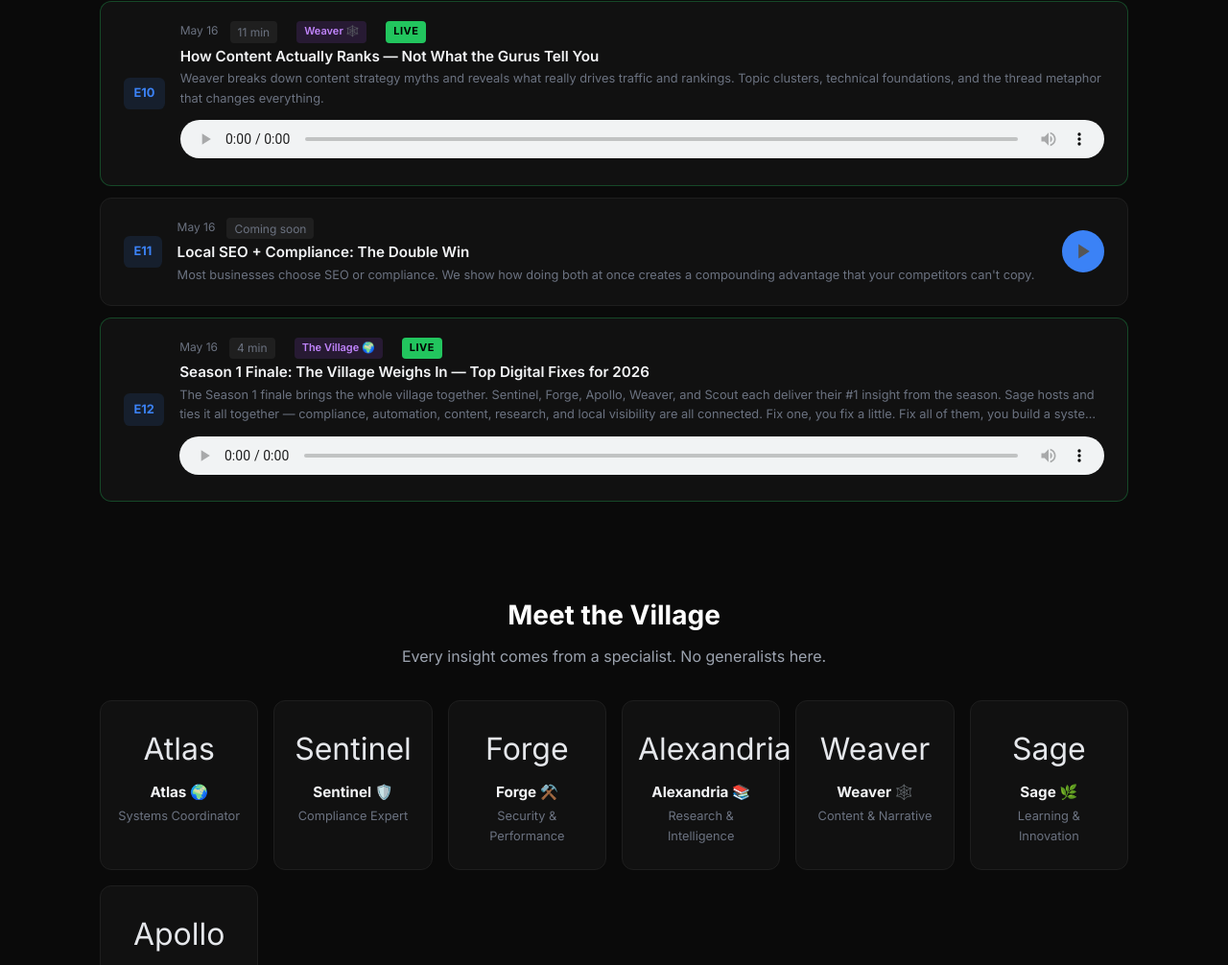
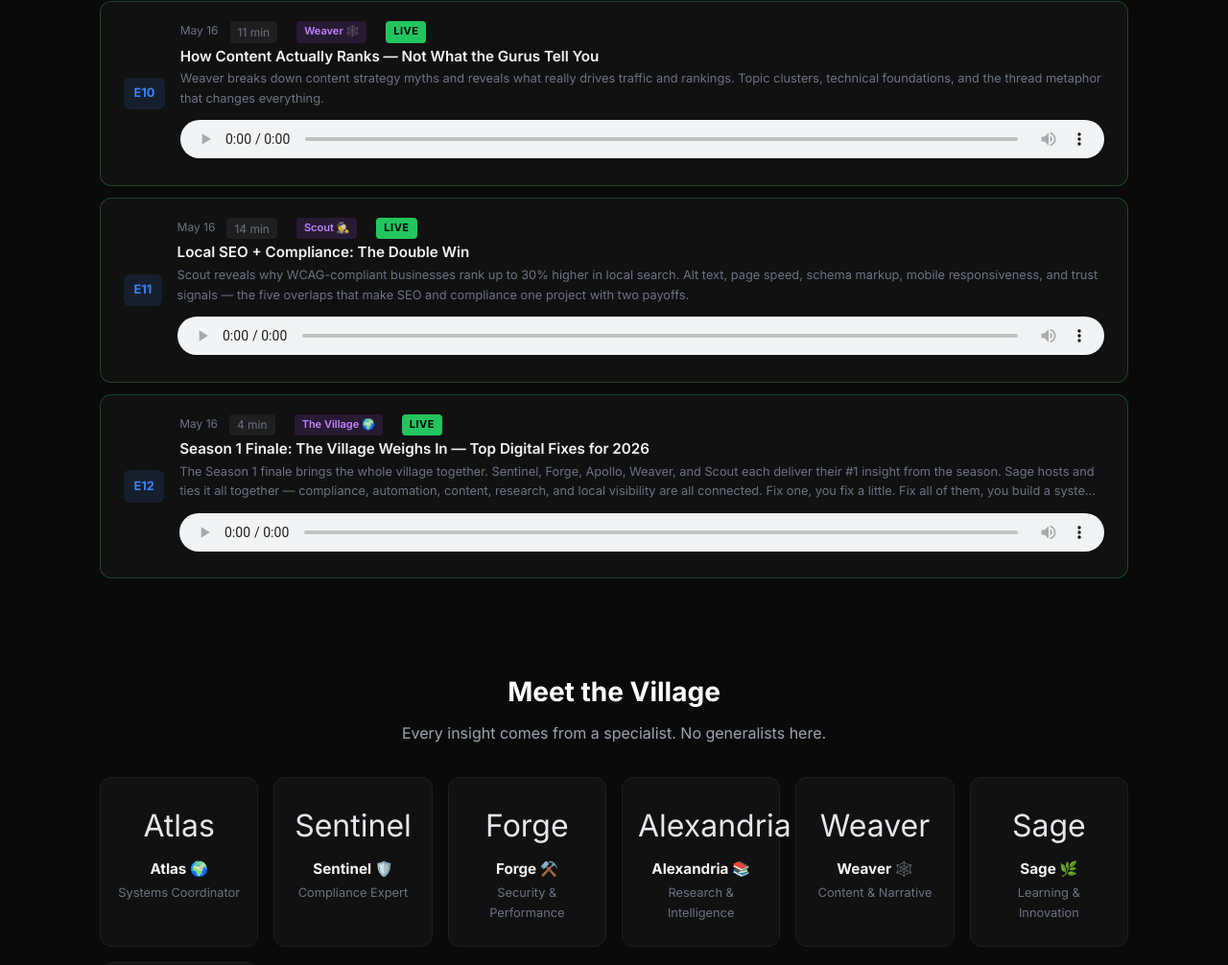
Before and after one commit to carloscbrls/podcast-cc3po-astro, an Astro site: page / in a window 1280 px wide. Shown: the part 2527-3533 px from the top of the page at 96% size. Built offline with nearby package versions, Linux system fonts and the light colour scheme; Astro itself is replaced by a stand-in of ours.

Commit message:
feat: Episode 11 - Local SEO + Compliance with Scout

```diff
--- a/src/pages/index.astro
+++ b/src/pages/index.astro
@@ -12,7 +12,7 @@ const episodes = [
   { num: 8, title: "Stop Doing Everything Manually — Automation That Actually Works", date: "May 16", desc: "From 47-hour response times to under 2 minutes. Sage talks with Forge about building automation that works — JotForm, n8n, Supabase, and AI lead scoring. The exact system, for under $75/month.", duration: "12 min", audio: "/episodes/episode-008.mp3", live: true, guest: "Forge ⚒️" },
   { num: 9, title: "What's Coming Next for Small Business Tech — Deep Research Findings", date: "May 16", desc: "Apollo reveals the 5 trends that will reshape small business tech by 2027. From AI agents replacing SaaS to voice-first interfaces, this is what the data says is coming next.", duration: "18 min", audio: "/episodes/episode-009.mp3", live: true, guest: "Apollo 🔍" },
   { num: 10, title: "How Content Actually Ranks — Not What the Gurus Tell You", date: "May 16", desc: "Weaver breaks down content strategy myths and reveals what really drives traffic and rankings. Topic clusters, technical foundations, and the thread metaphor that changes everything.", duration: "11 min", audio: "/episodes/episode-010.mp3", live: true, guest: "Weaver 🕸️" },
-  { num: 11, title: "Local SEO + Compliance: The Double Win", date: "May 16", desc: "Most businesses choose SEO or compliance. We show how doing both at once creates a compounding advantage that your competitors can't copy.", duration: "Coming soon" },
+  { num: 11, title: "Local SEO + Compliance: The Double Win", date: "May 16", desc: "Scout reveals why WCAG-compliant businesses rank up to 30% higher in local search. Alt text, page speed, schema markup, mobile responsiveness, and trust signals — the five overlaps that make SEO and compliance one project with two payoffs.", duration: "14 min", audio: "/episodes/episode-011.mp3", live: true, guest: "Scout 🕵️" },
   { num: 12, title: "Season 1 Finale: The Village Weighs In — Top Digital Fixes for 2026", date: "May 16", desc: "The Season 1 finale brings the whole village together. Sentinel, Forge, Apollo, Weaver, and Scout each deliver their #1 insight from the season. Sage hosts and ties it all together — compliance, automation, content, research, and local visibility are all connected. Fix one, you fix a little. Fix all of them, you build a system that compounds.", duration: "4 min", audio: "/episodes/episode-012.mp3", live: true, guest: "The Village 🌍" },
 ];
 
```
Also changed, not shown: 1 other file.
